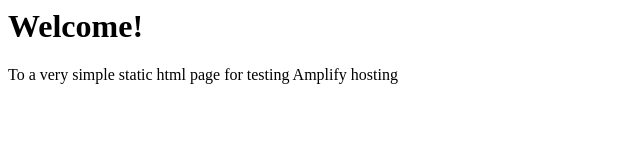
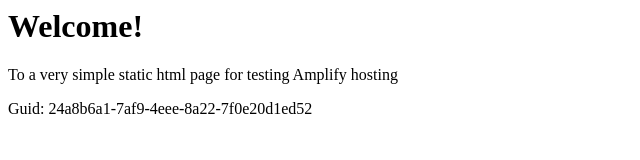
Before and after one commit to aws-aemilia-arn/Github-PR-Commit-Integration-Test-DoNotTouch-GithubWebhookPreviewCanaryTest-v1-prod-eu-north-1, a website: page src/index.html in a window 1280 px wide. Shown: the whole page, without its empty margins (0-640 px from the left). Drawn offline with Linux system fonts and the light colour scheme.

Commit message:
commit from integ tests

```diff
--- a/src/index.html
+++ b/src/index.html
@@ -1,3 +1,5 @@
+
+
 <html lang="en">
 
 <head>
@@ -10,6 +12,6 @@
 <body>
     <h1>Welcome!</h1>
     <p>To a very simple static html page for testing Amplify hosting</p>
-</body>
+    <p>Guid: 24a8b6a1-7af9-4eee-8a22-7f0e20d1ed52</p></body>
 
 </html>
```
